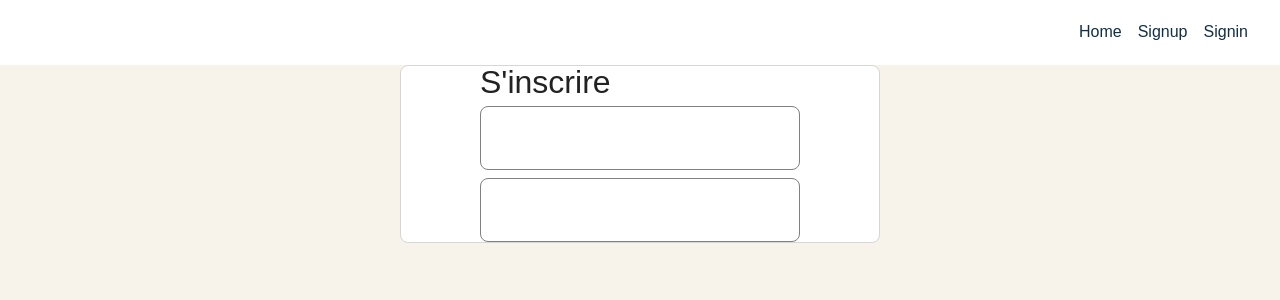
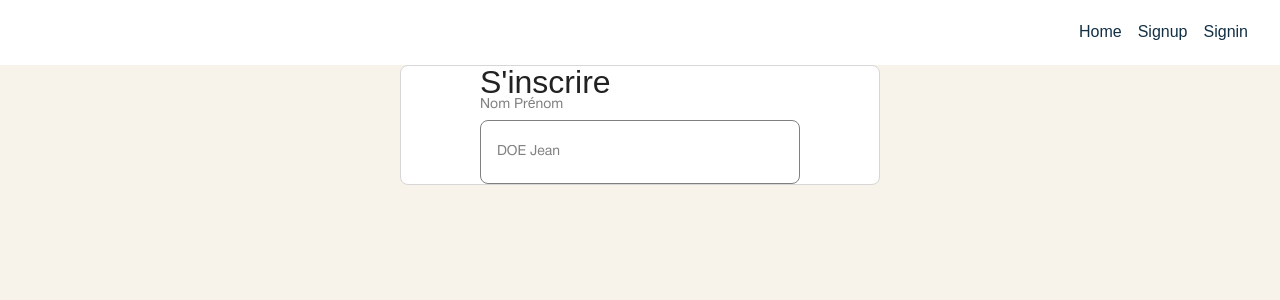
Before and after one commit to quentintrouve/design-storybook, a React (Create React App) app: page /sign-in in a window 1280 px wide. Shown: the top 300 px of the page. Built offline with nearby package versions, Linux system fonts and the light colour scheme.

Commit message:
fix/ form and inputs

```diff
--- a/src/Components/Ui-kit/Form/Input/index.tsx
+++ b/src/Components/Ui-kit/Form/Input/index.tsx
@@ -12,6 +12,7 @@ export interface InputProps {
   required?: boolean;
   error?: boolean;
   id?: string;
+  label?: string;
 }
 
 export default function Input({
@@ -23,11 +24,16 @@ export default function Input({
   required,
   error,
   id,
+  label,
 }: InputProps) {
   return (
-    <input
-      className={cx(css.Input, className, { error, disabled })}
-      {...{ type, name, placeholder, required, disabled, id }}
-    />
+    <div className={cx(css.InputWrapper, className)}>
+      {label && <label htmlFor={id} className={cx(css.Label)}>{label}</label> }
+      <input
+        className={cx(css.Input, { error, disabled })}
+        {...{ type, name, placeholder, required, disabled, id }}
+      />
+    </div>
+
   );
 }
--- a/src/Components/Ui-kit/Form/Input/styles.module.scss
+++ b/src/Components/Ui-kit/Form/Input/styles.module.scss
@@ -1,6 +1,16 @@
 @import "/src/Styles/theme";
 
-.Input {
+.InputWrapper {
+    @include inputWrapper;
+
+
+    label {
+        font-family: map-get($fontsFamilies, "helvetica");
+        font-size: map-get($fontSizes, "regular");
+        color: map-get($neutral-colors, "black-40");
+    }
+
+    input {
         @include input;
 
         &:hover,
@@ -23,3 +33,4 @@
             border-color: map-get($primary-colors, "red");
         }
     }
+}
--- a/src/Pages/SignIn/index.tsx
+++ b/src/Pages/SignIn/index.tsx
@@ -1,8 +1,8 @@
 import classNames from "classnames/bind";
 
 import Form from "src/Components/Global/Form";
-import InputText from "src/Components/Ui-kit/Form/InputText";
-import InputPassword from "src/Components/Ui-kit/Form/InputPassword";
+import Input from "src/Components/Ui-kit/Form/Input";
+
 
 import css from "./styles.module.scss";
 const cx = classNames.bind(css);
@@ -15,10 +15,13 @@ export default function SignIn({ className }: SignInProps) {
   return (
     <div className={cx(css.Signin, className)}>
       <Form title="S'inscrire">
-        <InputText
-
+        <Input
+          type="text"
+          name="entity"
+          placeholder="DOE Jean"
+          id="signin-name"
+          label="Nom Prénom"
         />
-        <InputPassword />
       </Form>
     </div>
   )
--- a/src/Styles/_mixins.scss
+++ b/src/Styles/_mixins.scss
@@ -27,7 +27,6 @@
 }
 
 @mixin inputWrapper {
-  max-width: 450px;
   display: flex;
   flex-direction: column;
   gap: 8px;
```
Lines whose indentation alone changed are shown as unchanged.
